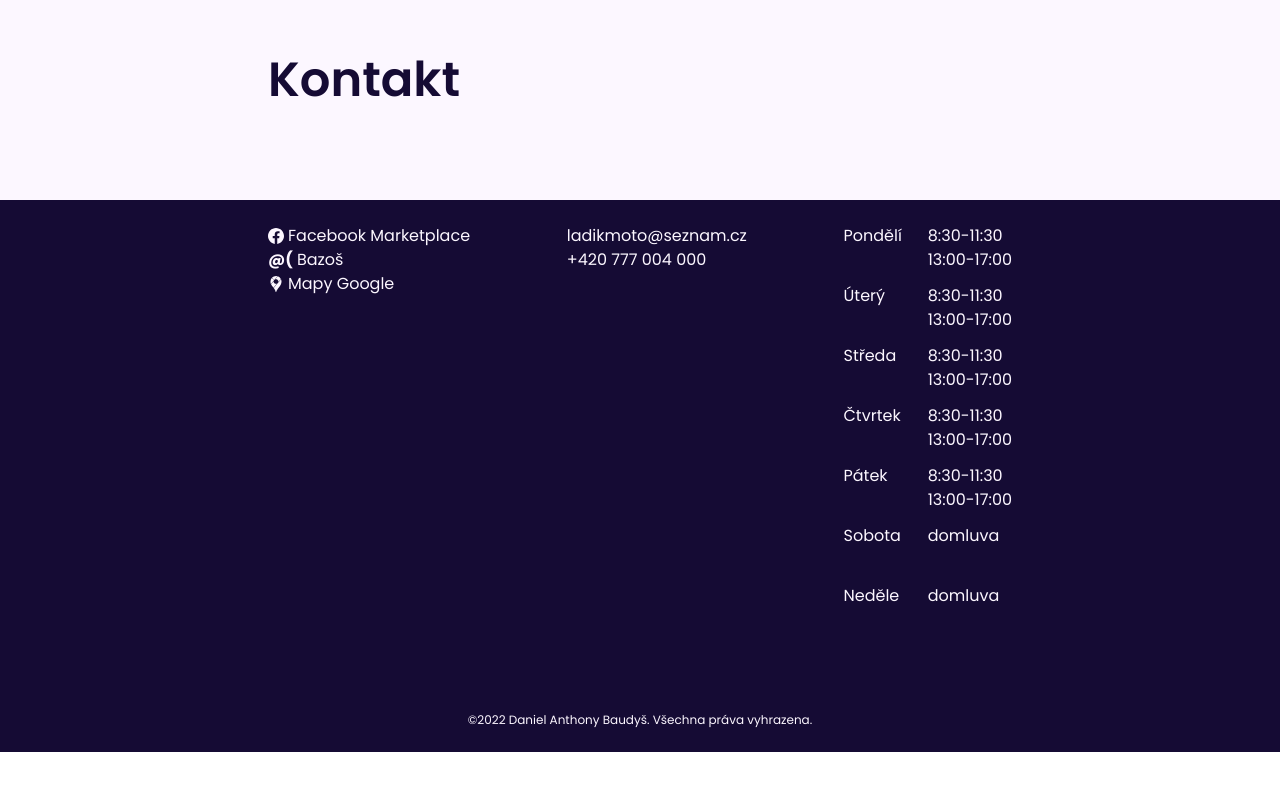
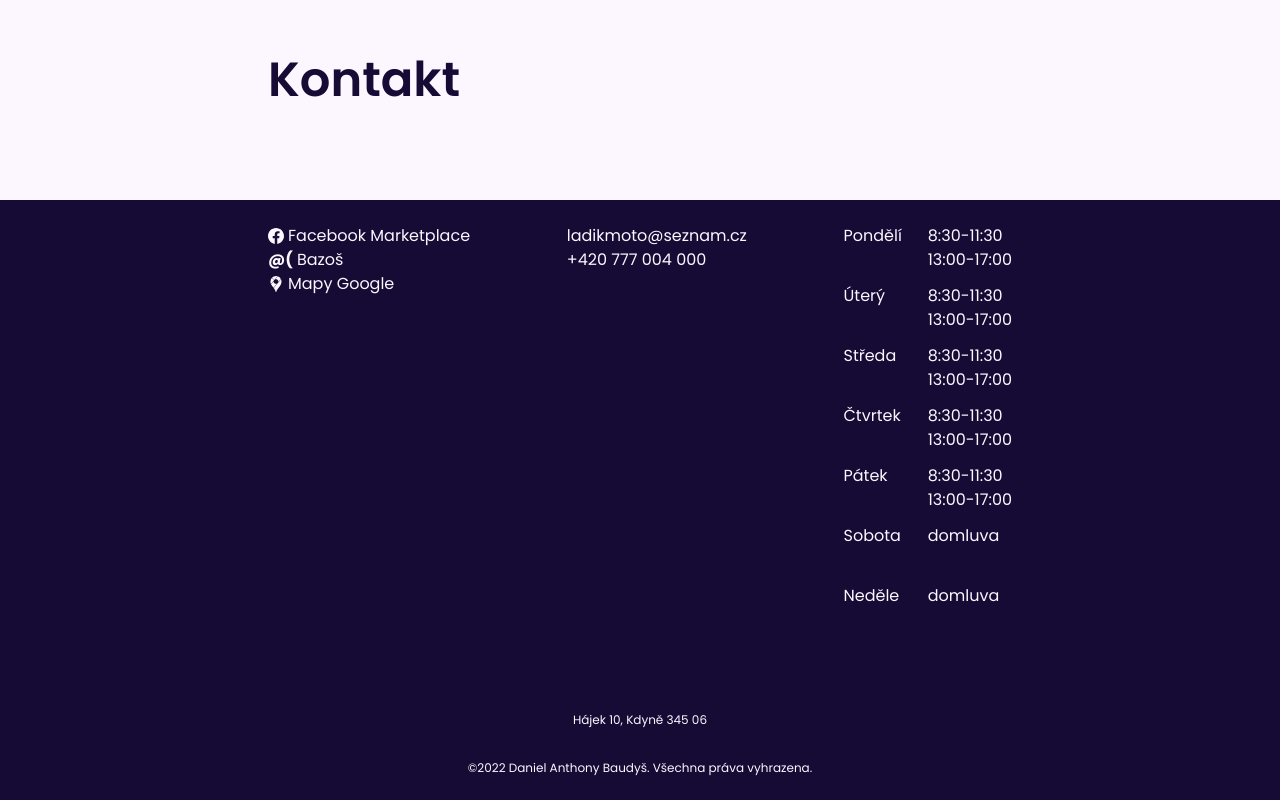
Before and after one commit to ton1czech/pneuservis-baudys, a React (Vite) app: page / in a window 1280 px wide. Shown: the part 4527-5327 px from the top of the page. Before the commit the page ends 5279 px from the top, so only its background shows below. Built offline with nearby package versions, Linux system fonts and the light colour scheme.

Commit message:
🎁 NEW: footer address

```diff
--- a/src/components/Footer.jsx
+++ b/src/components/Footer.jsx
@@ -83,7 +83,8 @@ export default function Footer() {
           </div>
         </Fade>
         <Fade bottom>
-          <p className='text text-xs mt-12 sm:mt-20'>
+          <p className='text text-xs mt-12 sm:mt-20'>Hájek 10, Kdyně 345 06</p>
+          <p className='text text-xs mt-4 sm:mt-8'>
             &copy;{new Date().getFullYear()} Daniel Anthony Baudyš. Všechna
             práva vyhrazena.
           </p>
```
